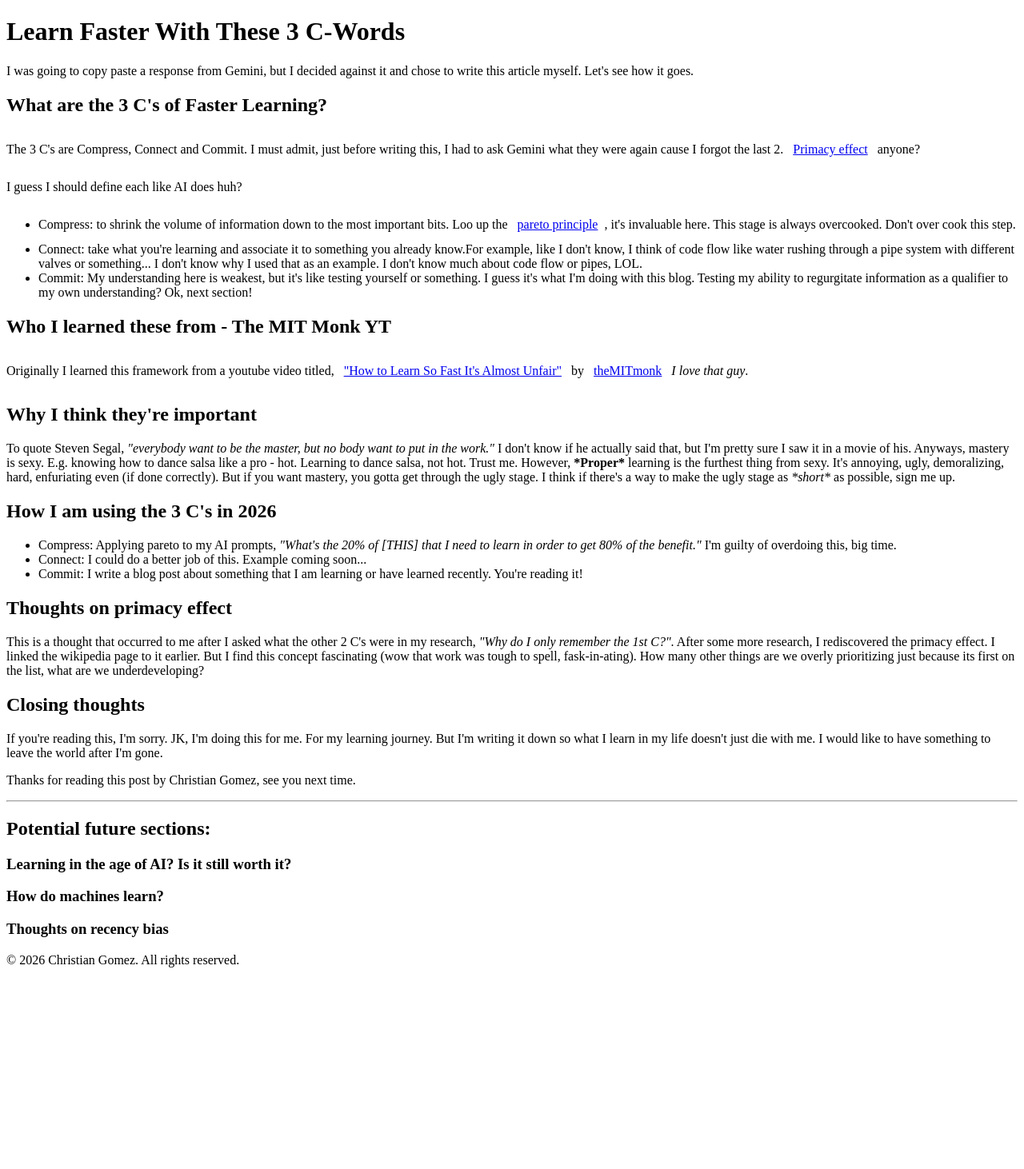
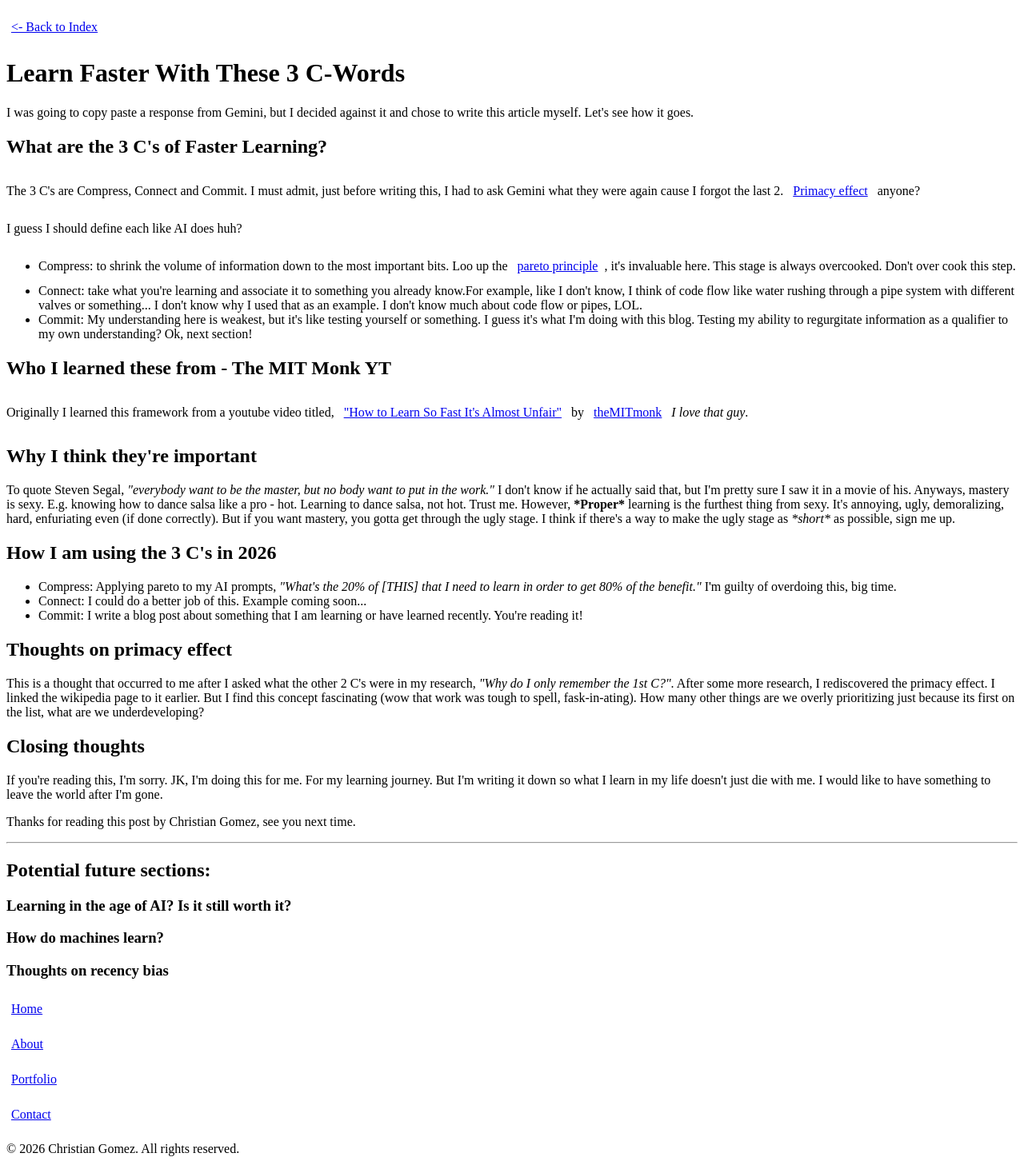
Before and after one commit to cgdops/gomezhtml, a plain HTML site: page articles/the-3-cs-of-faster-learning.html in a window 1280 px wide. Shown: the whole page at 80% size. Before the commit the page ends 1226 px from the top, so only its background shows below. Drawn offline with Linux system fonts and the light colour scheme.

Commit message:
Add navigation links to article and footer; create robots.txt and sitemap.xml

```diff
--- a/articles/the-3-cs-of-faster-learning.html
+++ b/articles/the-3-cs-of-faster-learning.html
@@ -79,9 +79,15 @@
     </style>
 </head>
 <body>
+    <nav>
+        <ul>
+            <li><a href="../index.html"><- Back to Index</a></li>
+        </ul>
+    </nav>
     <header>
         <h1>Learn Faster With These 3 C-Words</h1>
         <p>I was going to copy paste a response from Gemini, but I decided against it and chose to write this article myself. Let's see how it goes.</p>
+
     </header>
 
     <main>
@@ -117,6 +123,14 @@
     </main>
 
     <footer>
+        <nav>
+            <ul>
+                <li><a href="../index.html">Home</a></li>
+                <li><a href="../about.html">About</a></li>
+                <li><a href="../portfolio.html">Portfolio</a></li>
+                <li><a href="../contact.html">Contact</a></li>
+            </ul>
+        </nav>
         <p>&copy; 2026 Christian Gomez. All rights reserved.</p>
     </footer>
 </body>
```
Also changed, not shown: sitemap.xml (added, +8 -0 lines), robots.txt (added).
